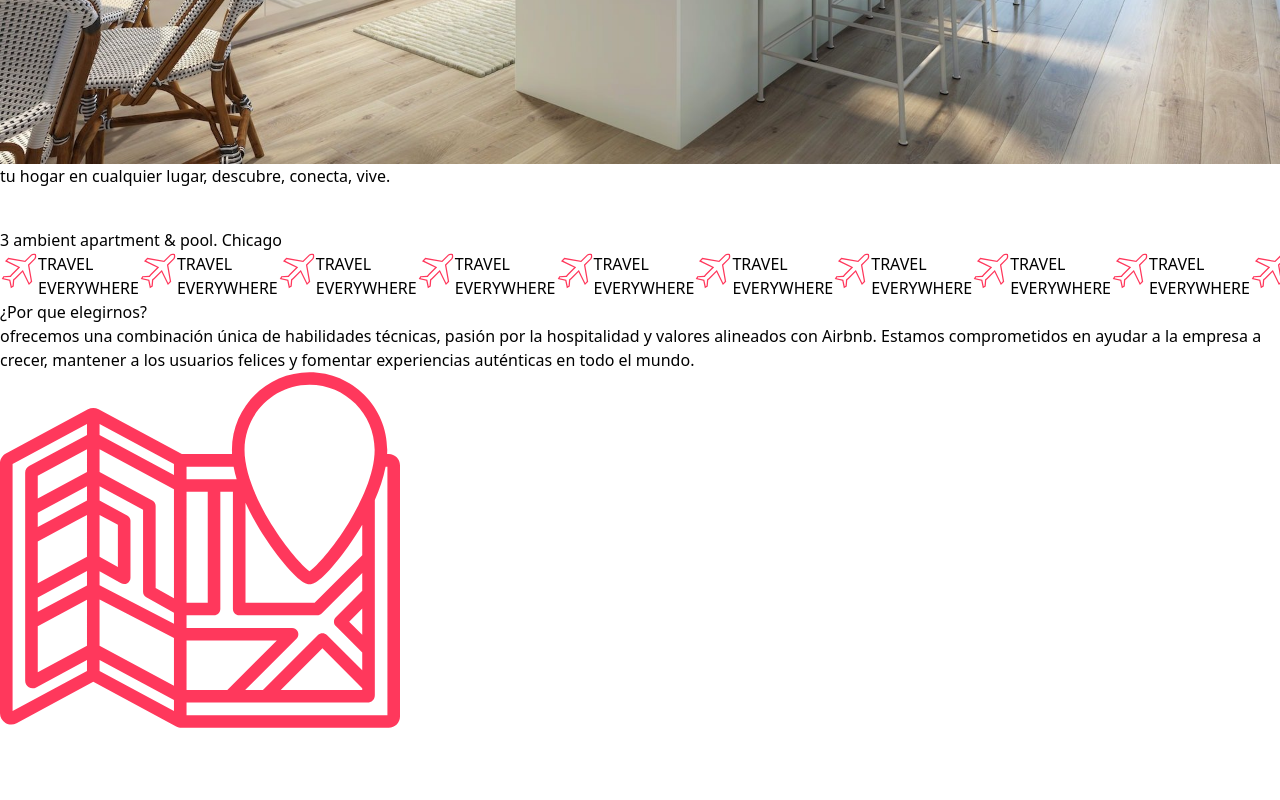
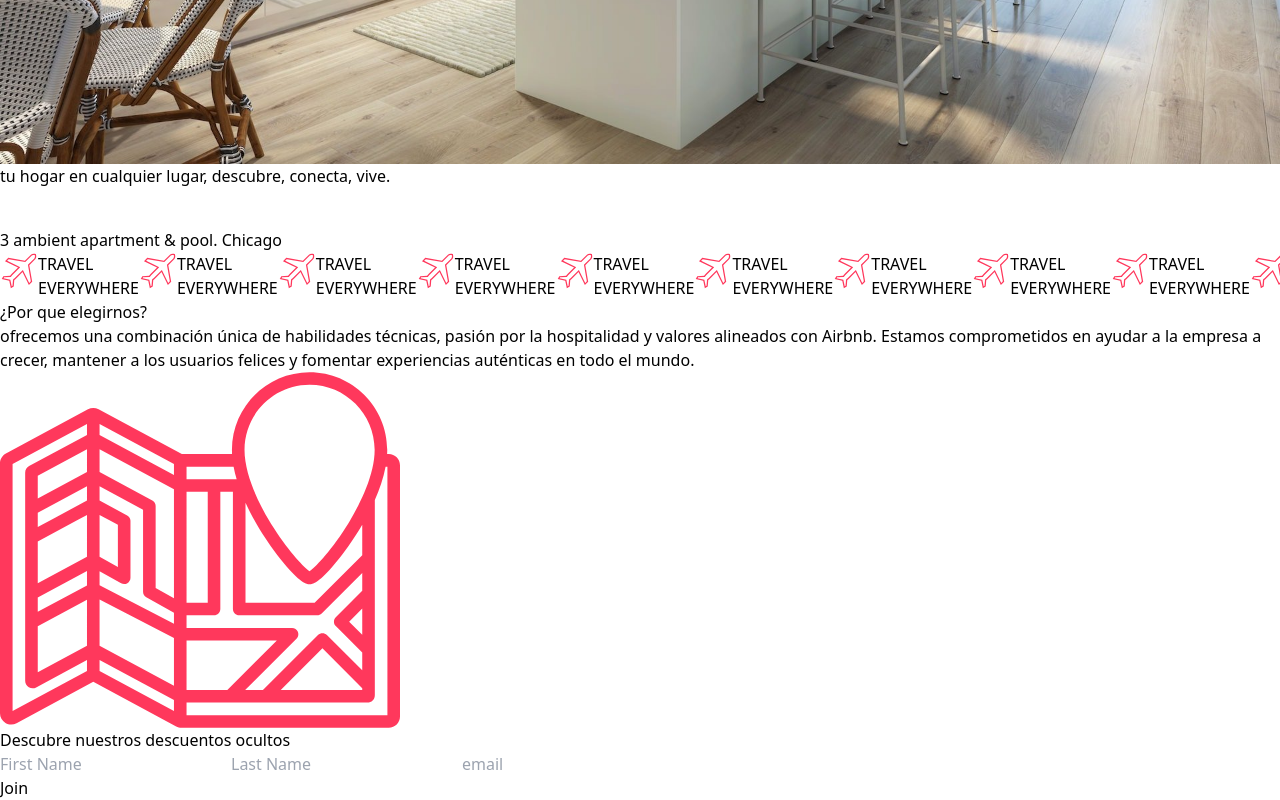
Before and after one commit to villarrealjoaquin/Travel-nest, a React (Vite) app in the folder client/: page / in a window 1280 px wide. Shown: the part 2275-3075 px from the top of the page. Before the commit the page ends 3003 px from the top, so only its background shows below. Built offline with nearby package versions, Linux system fonts and the light colour scheme.

Commit message:
new sections added

```diff
--- /dev/null
+++ b/client/src/components/Button/index.tsx
@@ -0,0 +1,13 @@
+interface Props{
+    name: string;
+}
+
+function Button(props: Props) {
+    return (
+    <button className="w-40 bg-white rounded-full p-2 font-bold text-[1.5rem] ml-10 mt-4 tracking-widest">
+        {props?.name}
+    </button>
+)
+}
+
+export default Button;
--- a/client/src/pages/Home/Home.tsx
+++ b/client/src/pages/Home/Home.tsx
@@ -6,6 +6,7 @@ import location from '/svgs/location.svg';
 import { ApartmentSearch } from "."
 import SliderHome from './components/Slider/Slider';
 import { WhyChooseUs } from './components/WhyChooseUs/WhyChooseUs';
+import Form from './components/FormDiscounts/Form'
 
 function Home() {
 
@@ -70,7 +71,7 @@ function Home() {
       <section className='overflow-hidden'>
         <WhyChooseUs />
       </section>
-
+      <Form />
     </main>
   );
 }
--- /dev/null
+++ b/client/src/pages/Home/components/FormDiscounts/Form.tsx
@@ -0,0 +1,17 @@
+import Button from "../../../../components/Button";
+
+function Form() {
+    return (
+        <section className="bg-[#FF385C] flex items-center w-full h-[200px] pl-10">
+            <span className="text-[3rem] text-white max-w-lg text-center">Descubre nuestros descuentos ocultos</span>
+            <div>
+                <input placeholder="First Name" type="text" className="text-[1.5rem] text-white focus:outline-none bg-transparent border-b ml-[50px]"></input>
+                <input placeholder="Last Name" type="text" className="text-[1.5rem] text-white  focus:outline-none bg-transparent border-b ml-20"></input>
+                <input placeholder="email" type="text" className="text-[1.5rem] text-white focus:outline-none bg-transparent border-b ml-20"></input>
+            </div>
+            <Button name='Join'/>
+        </section>
+    )
+}
+
+export default Form;
--- a/client/src/utils/locales/en/en.json
+++ b/client/src/utils/locales/en/en.json
@@ -0,0 +1,5 @@
+{
+    "home": {
+        "discoverUs": "Discover our ocult discounts"
+    }
+}
--- a/client/src/utils/locales/es/es.json
+++ b/client/src/utils/locales/es/es.json
@@ -0,0 +1,5 @@
+{
+    "home": {
+        "discoverUs": "Descubre nuestros descuentos ocultos"
+    }
+}
```
